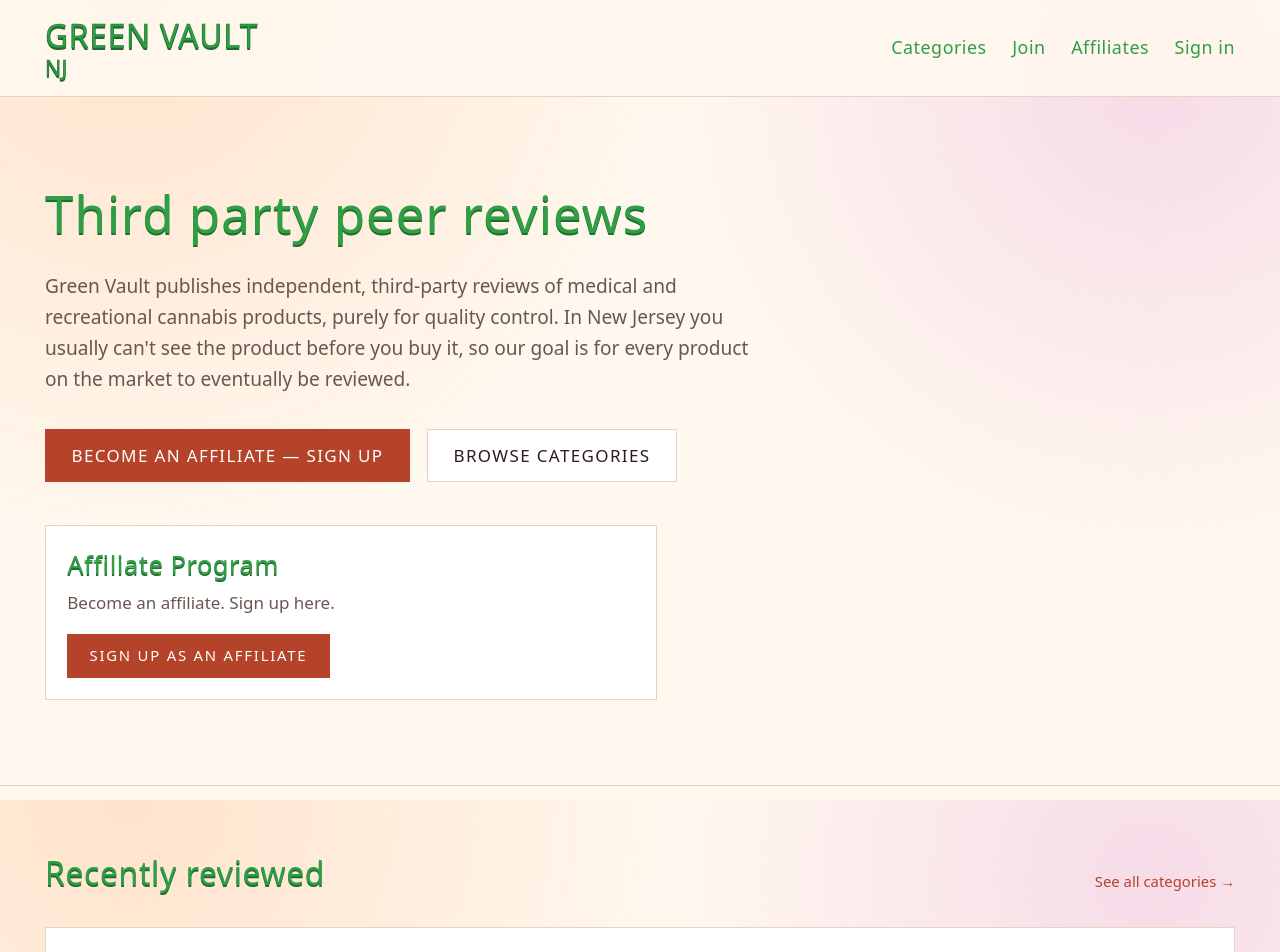
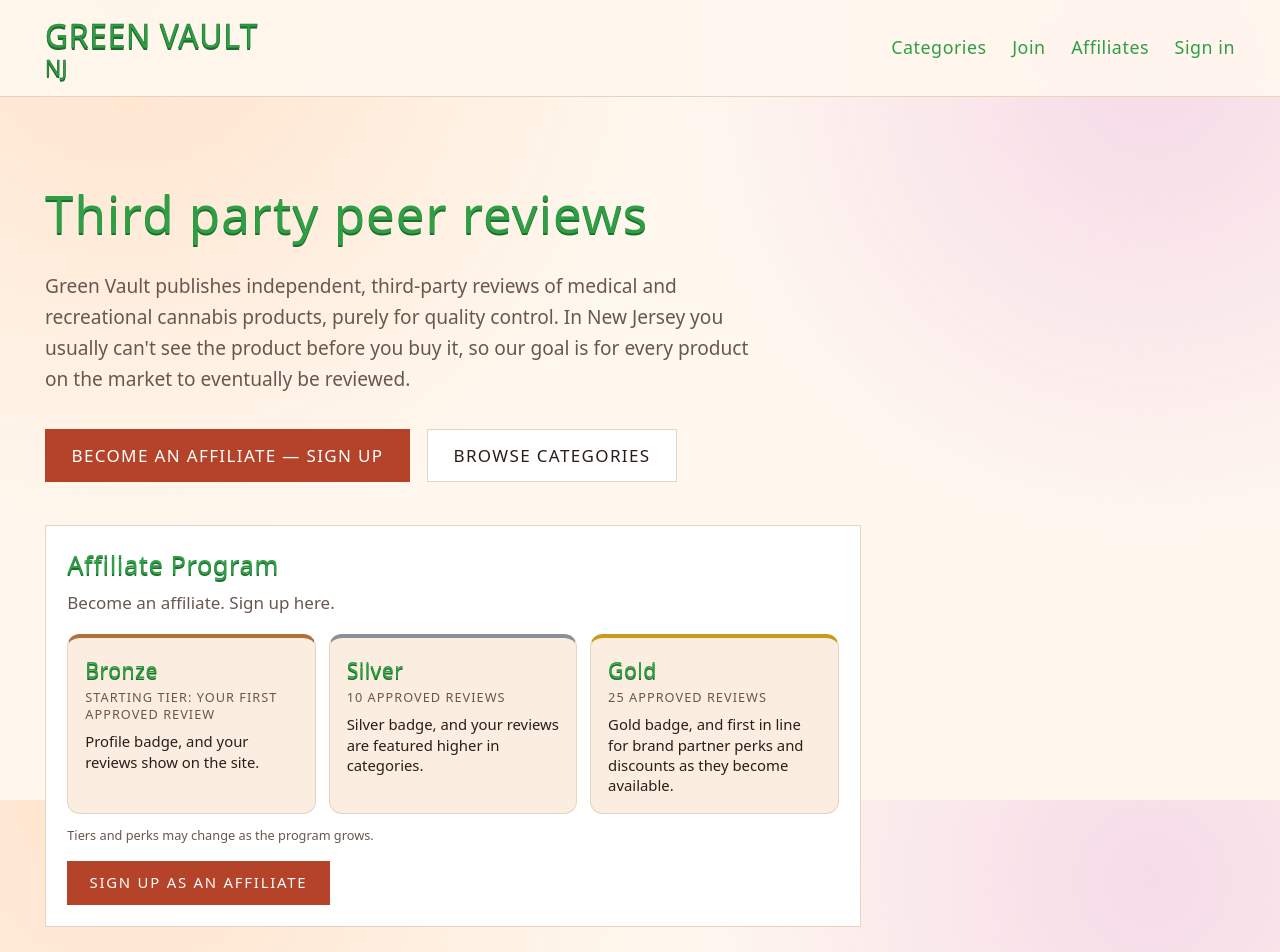
Before and after one commit to fglassmire8-wq/Verican, a Next.js app: page / in a window 1280 px wide. Shown: the top 952 px of the page. Built offline with nearby package versions, Linux system fonts and the light colour scheme; no server answers; the database is empty.

Commit message:
Hero heading 'Third party peer reviews'; affiliate tier cards

```diff
--- a/src/app/(site)/affiliate/page.tsx
+++ b/src/app/(site)/affiliate/page.tsx
@@ -1,6 +1,7 @@
 import Link from "next/link";
 import { headers } from "next/headers";
 import { redirect } from "next/navigation";
+import { AffiliateTiers } from "@/components/AffiliateTiers";
 import { JoinForm } from "@/components/JoinForm";
 import { publicUrl } from "@/lib/public-origin";
 import { getSession } from "@/lib/session";
@@ -18,6 +19,7 @@
     <div className="mx-auto max-w-2xl px-4 py-16">
       <h1 className="font-display text-4xl mt-2">Affiliate Program</h1>
       <p className="mt-5 text-muted leading-relaxed">Become an affiliate. Sign up here.</p>
+      <AffiliateTiers />
       <a
         href="#apply"
         className="mt-6 inline-block border border-gold bg-gold text-ink px-5 py-2.5 text-sm tracking-[0.12em] uppercase"
--- a/src/app/(site)/page.tsx
+++ b/src/app/(site)/page.tsx
@@ -3,6 +3,7 @@
 import { ProductCard } from "@/components/ProductCard";
 import { isTrustedReview } from "@/lib/utils";
 import Link from "next/link";
+import { AffiliateTiers } from "@/components/AffiliateTiers";
 
 export const dynamic = "force-dynamic";
 
@@ -53,9 +54,10 @@
               Browse categories
             </Link>
           </div>
-          <div className="mt-10 max-w-xl border border-line p-5 bg-panel">
+          <div className="mt-10 max-w-3xl border border-line p-5 bg-panel">
             <h2 className="font-display text-2xl text-gold-bright">Affiliate Program</h2>
             <p className="mt-2 text-muted">Become an affiliate. Sign up here.</p>
+            <AffiliateTiers compact />
             <Link
               href="/affiliate"
               className="mt-4 inline-block border border-gold bg-gold text-ink px-5 py-2.5 text-sm tracking-[0.12em] uppercase"
--- /dev/null
+++ b/src/components/AffiliateTiers.tsx
@@ -0,0 +1,41 @@
+const TIERS = [
+  {
+    name: "Bronze",
+    req: "Starting tier: your first approved review",
+    perk: "Profile badge, and your reviews show on the site.",
+    accent: "#b0703c",
+  },
+  {
+    name: "Silver",
+    req: "10 approved reviews",
+    perk: "Silver badge, and your reviews are featured higher in categories.",
+    accent: "#8a8f98",
+  },
+  {
+    name: "Gold",
+    req: "25 approved reviews",
+    perk: "Gold badge, and first in line for brand partner perks and discounts as they become available.",
+    accent: "#c99a1e",
+  },
+];
+
+export function AffiliateTiers({ compact = false }: { compact?: boolean }) {
+  return (
+    <div className={compact ? "mt-4" : "mt-8"}>
+      <div className={`grid gap-3 ${compact ? "sm:grid-cols-3" : "sm:grid-cols-3 gap-4"}`}>
+        {TIERS.map((t) => (
+          <div
+            key={t.name}
+            className="border border-line bg-panel-2 rounded-xl p-4"
+            style={{ borderTop: `4px solid ${t.accent}` }}
+          >
+            <p className={`bubble ${compact ? "text-xl" : "text-2xl"}`}>{t.name}</p>
+            <p className="mt-1 text-xs uppercase tracking-[0.08em] text-muted">{t.req}</p>
+            <p className={`mt-2 ${compact ? "text-sm" : "text-sm"} text-cream leading-snug`}>{t.perk}</p>
+          </div>
+        ))}
+      </div>
+      <p className="mt-3 text-xs text-muted">Tiers and perks may change as the program grows.</p>
+    </div>
+  );
+}
```
